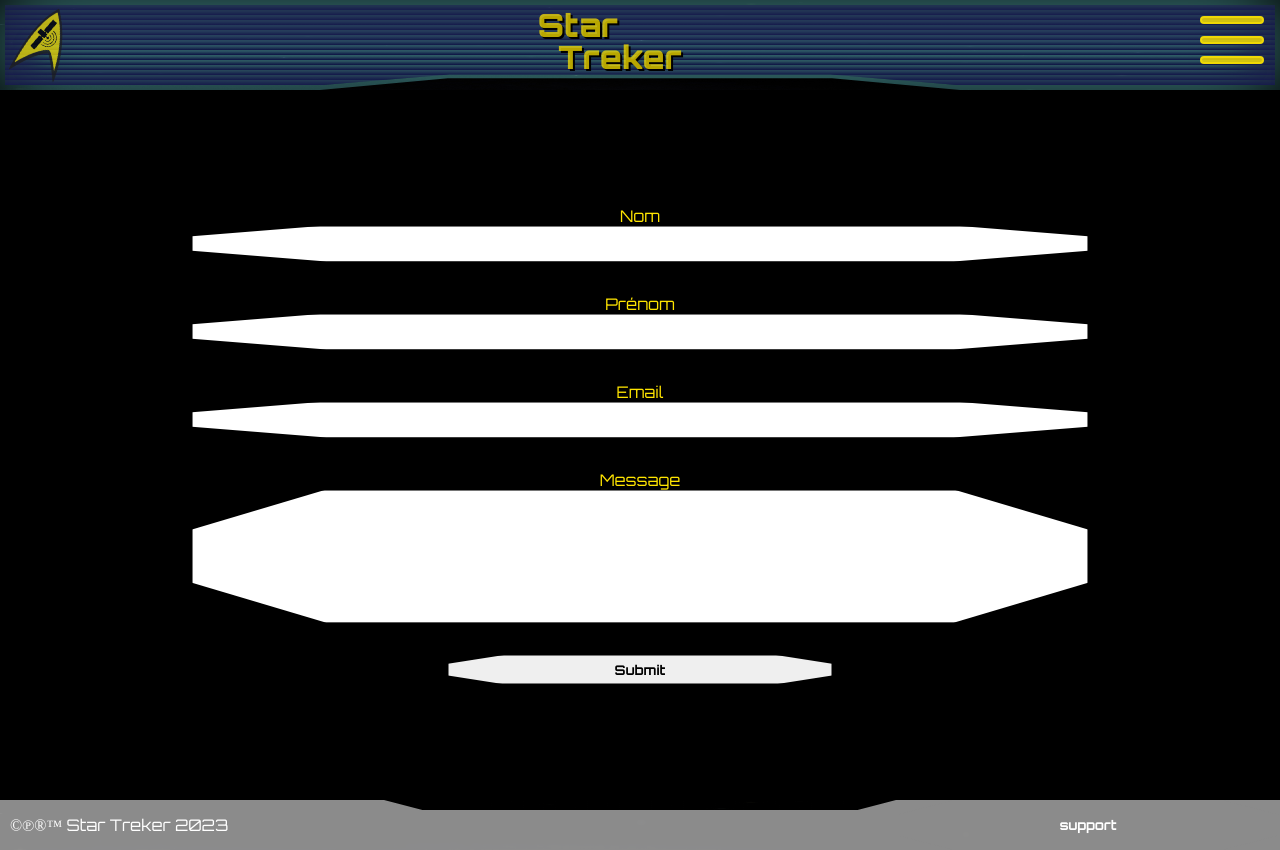
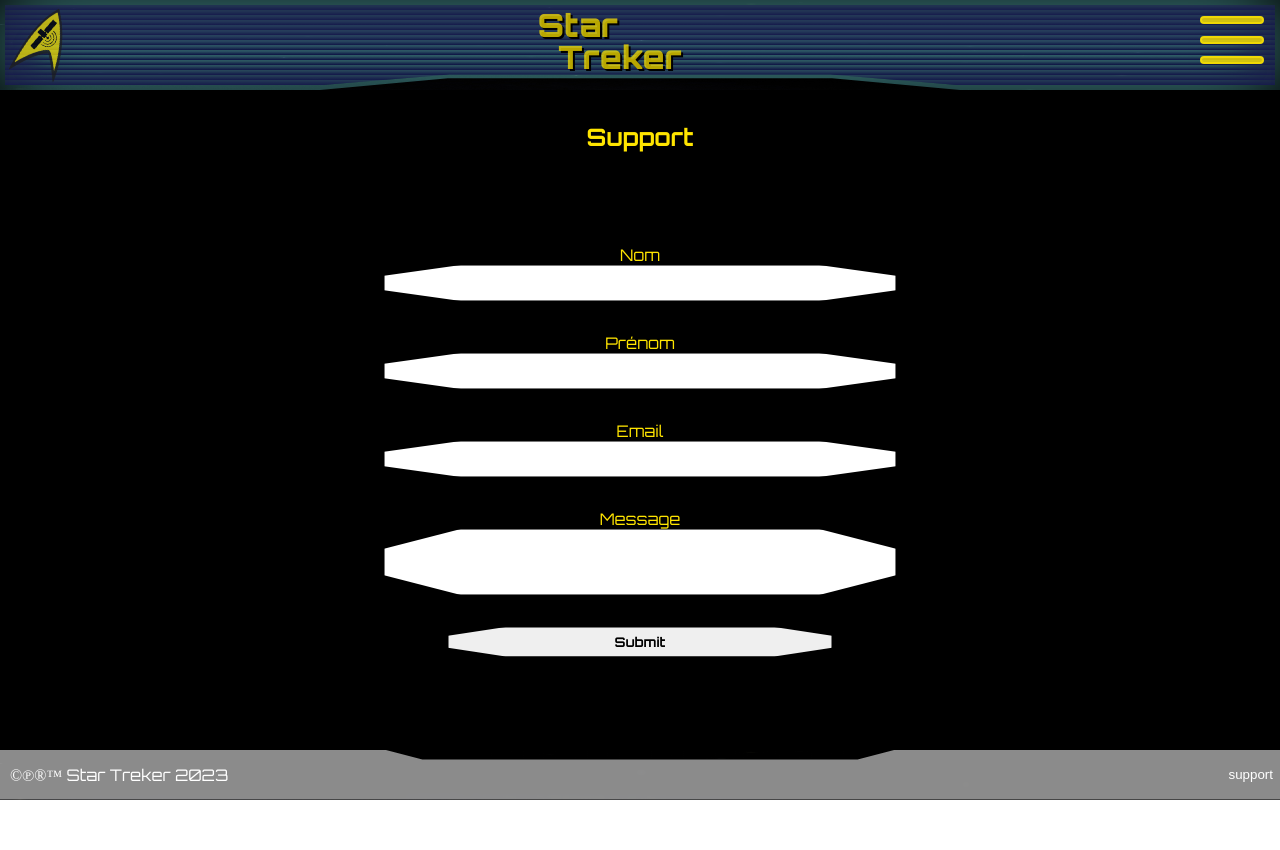
Before and after one commit to WildCodeSchool/-2023-02-JS-LaLoupe-StarTreker, a React (Vite) app in the folder frontend/: page /Support in a window 1280 px wide. After the commit the page ends 800 px from the top, so only its background shows below. Built offline with nearby package versions, Linux system fonts and the light colour scheme.

Commit message:
ajout du titre support + media screen

```diff
--- a/frontend/src/components/componentsCss/Support.module.scss
+++ b/frontend/src/components/componentsCss/Support.module.scss
@@ -1,20 +1,23 @@
+.container {
+    text-align: center;
+    background-color: black;
+    color: var(--color-secondary);
+    font-family: var(--text-font);
+
+h2 {
+    padding-top: 2rem;
+}
+
 form {
-    background-color: black;
-    height: calc(100vh - 90px);
+    height: calc(100vh - 90px - 62.5px - 50px);
     display: flex;
     flex-direction: column;
     justify-content: center;
     align-items: center;
-    color: var(--color-secondary);
-}
-
-label {
-    font-family: var(--text-font);
 }
 
 input {
-    width: 20em;
-    height: 2em;
+    height: 2rem;
     margin-bottom: 2rem;
     padding: 1rem;
     width: 70%;
@@ -38,8 +41,7 @@ input {
 }
 
 textarea {
-    width: 20em;
-    height: 10em;
+    height: 8rem;
     margin-bottom: 2rem;
     padding: 2rem;
     width: 70%;
@@ -83,4 +85,21 @@ button {
       background-color: #ffe600cb;
       cursor: pointer;
     }
+    }
+
+    @media screen and (min-width: 768px){
+        form {
+        height: calc(100vh - 90px - 62.5px - 50px)
+    }
+
+        input {
+            width: 40%;
+            height: 2em;
+        }
+
+        textarea {
+            width: 40%;
+            height: 2em;
+        }
+    }
 }
--- a/frontend/src/pages/Support.jsx
+++ b/frontend/src/pages/Support.jsx
@@ -2,7 +2,8 @@ import style from "@components/componentsCss/Support.module.scss";
 
 function Support() {
   return (
-    <div className={style.coucou}>
+    <div className={style.container}>
+      <h2>Support</h2>
       <form name="support">
         <label htmlFor="nom">Nom</label>
         <input type="text" name="nom" />
@@ -16,7 +17,7 @@ function Support() {
         <label htmlFor="message">Message</label>
         <textarea name="message" />
 
-        <button>Submit</button>
+        <button type="button">Submit</button>
       </form>
     </div>
   );
```
